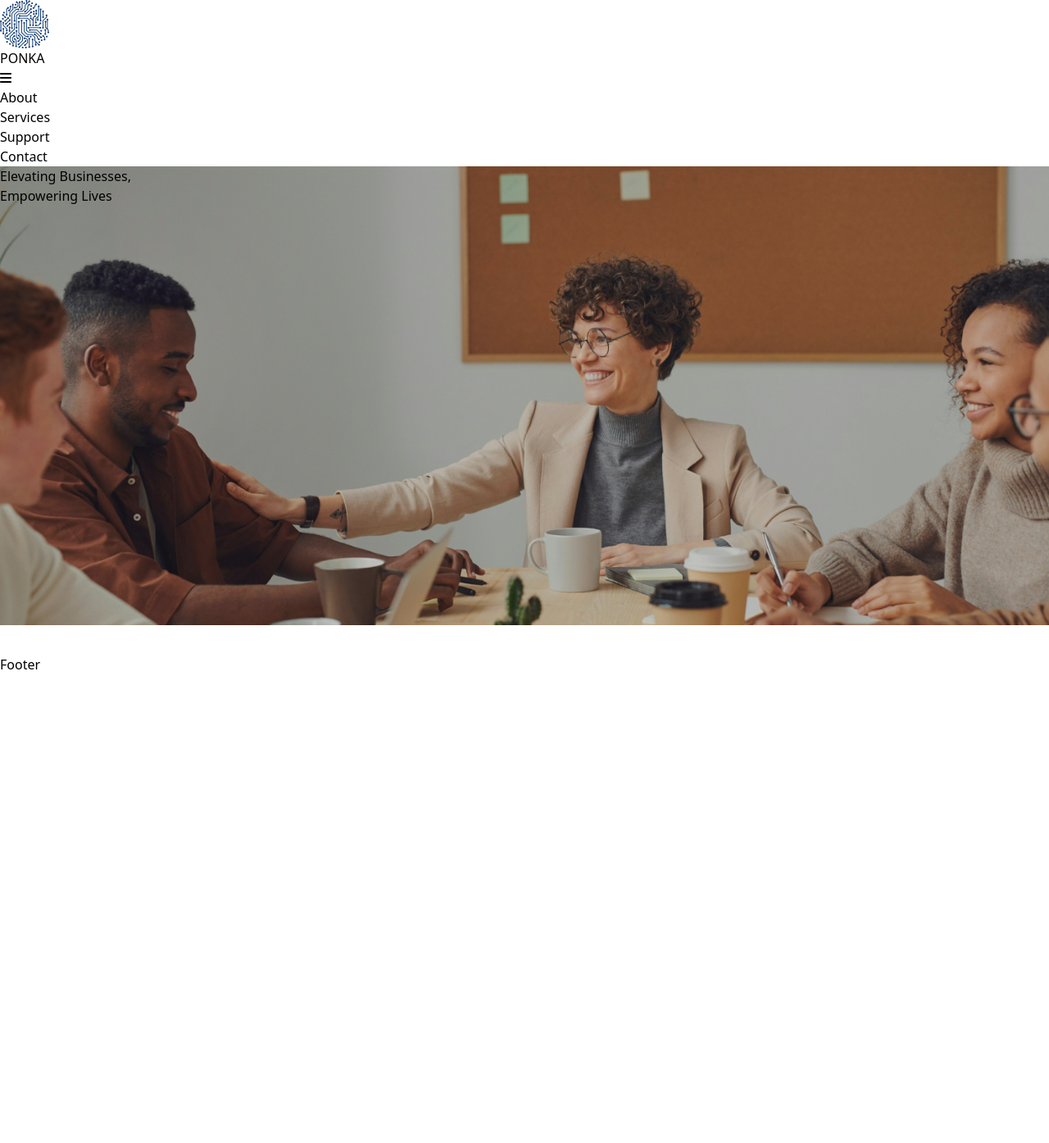
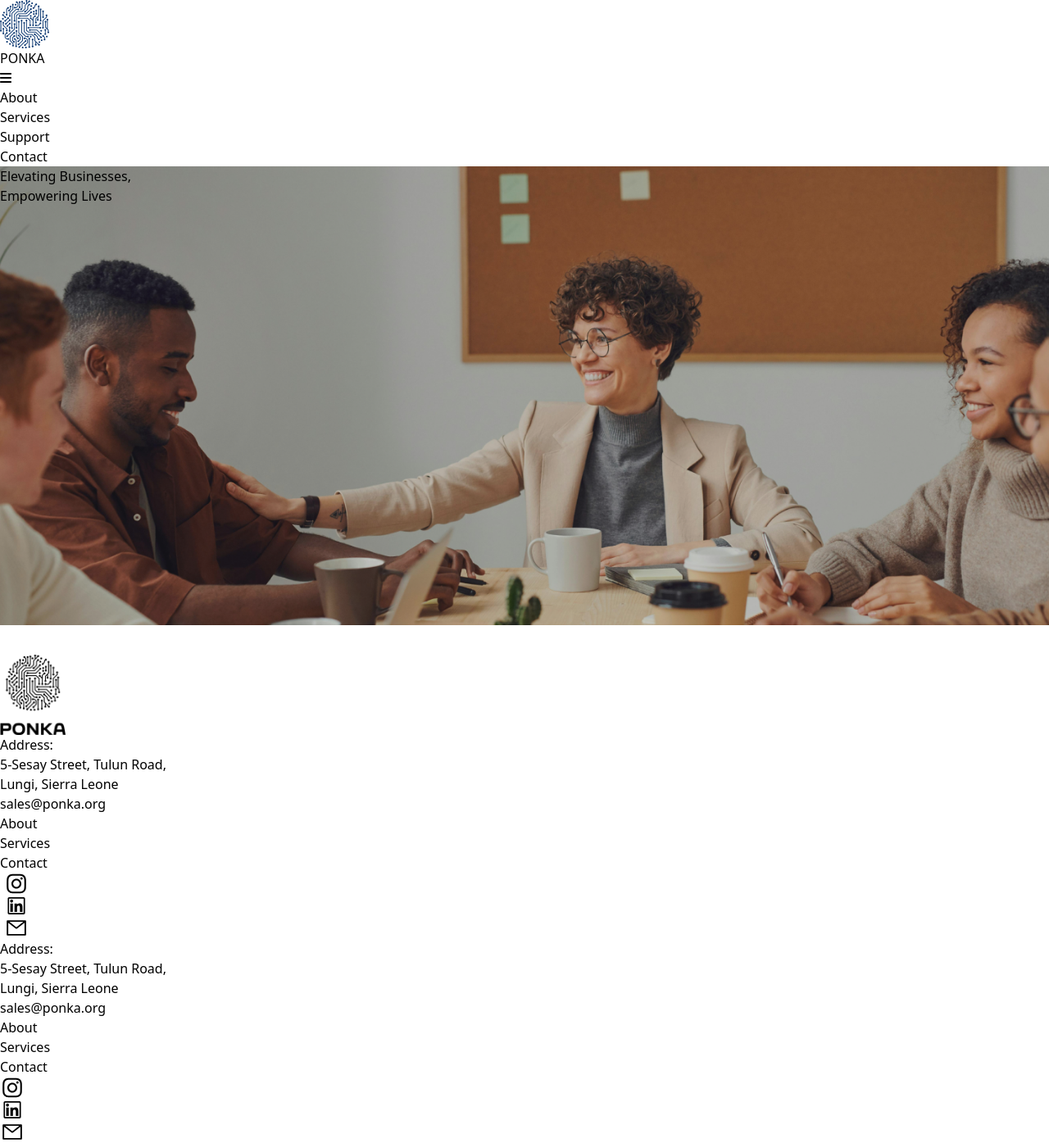
Before and after one commit to uiSubho98/ponka_test, a React (Vite) app: page / in a window 1280 px wide. Shown: the whole page at 82% size. Before the commit the page ends 823 px from the top, so only its background shows below. Built offline with nearby package versions, Linux system fonts and the light colour scheme.

Commit message:
footer added

```diff
--- a/src/App.jsx
+++ b/src/App.jsx
@@ -11,16 +11,20 @@ import Float from "./components/home/Float";
 function App() {
   return (
     <Router>
-      <Nav />
-      <Routes>
-        <Route path="/" element={<Home />} />
-        <Route path="/contact" element={<Contact/>} />
-        <Route path="/about" element={<About/>} />
-        <Route path="/support" element={<Support/>} />
-        <Route path="/service" element={<Service/>} />
-      </Routes>
-      <Float/>
-      <Footer/>
+      <div className="flex flex-col min-h-screen">
+        <Nav />
+        <main className="flex-grow">
+          <Routes>
+            <Route path="/" element={<Home />} />
+            <Route path="/contact" element={<Contact />} />
+            <Route path="/about" element={<About />} />
+            <Route path="/support" element={<Support />} />
+            <Route path="/service" element={<Service />} />
+          </Routes>
+        </main>
+        <Float />
+        <Footer />
+      </div>
     </Router>
   );
 }
--- a/src/components/home/Footer.jsx
+++ b/src/components/home/Footer.jsx
@@ -1,9 +1,92 @@
-import React from 'react'
+import React from "react";
+import FooterLogo from "../../assets/FooterLogo.png";
+import { Link } from "react-router-dom";
+import { FaInstagram,FaLinkedin } from "react-icons/fa";
+import { AiOutlineMail,AiOutlineLinkedin  } from "react-icons/ai";
 
-const Footer = () => {
+function Footer() {
   return (
-    <div>Footer</div>
-  )
+    <div className="bg-[#FCF9F9] w-full ">
+      <div className="max-w-7xl mx-auto py-6 px-4">
+        <div className="grid grid-cols-1 md:grid-cols-3 gap-4">
+    {/* section-1 */}
+          <div className="flex flex-col items-center my-3">
+            <img src={FooterLogo} alt="Footer Logo" width={80} height={80} />
+          </div>
+    {/* section-2 */}
+
+          <div className="my-3 sm:block hidden text-center border-l border-gray-300 flex flex-col items-center">
+            <p className="font-poppins text-xs md:text-lg">Address:</p>
+            <p className="font-poppins text-xs md:text-lg">5-Sesay Street, Tulun Road,</p>
+            <p className="font-poppins text-xs md:text-lg">Lungi, Sierra Leone</p>
+            <Link to="mailto:sales@ponka.org">
+              <p className="font-poppins text-xs md:text-lg">sales@ponka.org</p>
+            </Link>
+          </div>
+    {/* section-3 */}
+
+          <div className="my-3 sm:block hidden text-center border-l border-gray-300">
+            <p className="font-poppins text-xs md:text-lg">
+              <Link to="/about">About</Link>
+            </p>
+            <p className="font-poppins text-xs md:text-lg">
+              <Link to="/ourservices">Services</Link>
+            </p>
+            <p className="font-poppins text-xs md:text-lg">
+              <Link to="/contact">Contact</Link>
+            </p>
+            <div className="flex justify-center mt-1 items-center">
+              <a href="https://www.instagram.com/ponka.global?igsh=MWZ3NDRleWV1MzN1MQ%3D%3D&utm_source=qr" target="_blank">
+
+                <FaInstagram style={{ width: "40px", height: "27px" }} />
+              </a>
+              <a href="https://www.linkedin.com/company/ponka/" target="_blank">
+              <AiOutlineLinkedin  style={{ width: "40px", height: "27px" }} />
+              </a>
+              <a href="mailto:sales@ponka.org">
+              <AiOutlineMail style={{ width: "40px", height: "27px" }} />
+
+              </a>
+            </div>
+          </div>
+        </div>
+        <div className="flex flex-row justify-evenly items-center w-full  p-0 m-0">
+        <div className="my-3 sm:hidden gap-y-1 flex flex-col items-center  w-[50%] ">
+            <p className="font-poppins text-left text-xs md:text-lg">Address:</p>
+            <p className="font-poppins text-xs md:text-lg">5-Sesay Street, Tulun Road,</p>
+            <p className="font-poppins text-xs md:text-lg">Lungi, Sierra Leone</p>
+            <Link to="mailto:sales@ponka.org">
+              <p className="font-poppins text-xs md:text-lg">sales@ponka.org</p>
+            </Link>
+          </div>
+          <div className="my-3 sm:hidden block text-center border-l border-gray-300 w-[40%]">
+            <p className="font-poppins text-sm md:text-lg">
+              <Link to="/about">About</Link>
+            </p>
+            <p className="font-poppins text-sm md:text-lg">
+              <Link to="/ourservices">Services</Link>
+            </p>
+            <p className="font-poppins text-sm md:text-lg">
+              <Link to="/contact">Contact</Link>
+            </p>
+            <div className="flex justify-center mt-1 items-center">
+              <a href="https://www.instagram.com/ponka.global?igsh=MWZ3NDRleWV1MzN1MQ%3D%3D&utm_source=qr" target="_blank">
+
+                <FaInstagram style={{ width: "30px", height: "27px" }} />
+              </a>
+              <a href="https://www.linkedin.com/company/ponka/" target="_blank">
+              <AiOutlineLinkedin  style={{ width: "30px", height: "27px" }} />
+              </a>
+              <a href="mailto:sales@ponka.org">
+              <AiOutlineMail style={{ width: "30px", height: "27px" }} />
+
+              </a>
+            </div>
+          </div>
+        </div>
+      </div>
+    </div>
+  );
 }
 
-export default Footer
+export default Footer;
--- a/src/index.css
+++ b/src/index.css
@@ -1,6 +1,26 @@
 @tailwind base;
 @tailwind components;
 @tailwind utilities;
+
+
+html, body, #root {
+  height: 100%;
+}
+body {
+  display: flex;
+  flex-direction: column;
+  margin: 0;
+}
+
+#root {
+  display: flex;
+  flex-direction: column;
+  flex: 1;
+}
+
+.flex-grow {
+  flex-grow: 1;
+}
 
 .hero {
   background-image: url("./assets/hero.png");
--- a/src/pages/Support.jsx
+++ b/src/pages/Support.jsx
@@ -2,14 +2,17 @@
 const Support = () => {
   return (
     <div className="lg:mt-[8rem] mt-[7rem] sm:px-[10%] lg:px-[6%] md:[px-1%] px-[5%] sm:mx-[15%] lg:mx-[5%] md:mx-[1%] flex-col justify-center sm:justify-start  pb-10">
-    <div className="mb-8 lg:text-center md:text-center sm:mb-12 ">
+    <div className="mb-8  lg:text-center md:text-center sm:mb-12 ">
       <h1 className="text-[2rem] font-semibold md:text-[2rem] lg:text-[3rem] sm:text-[1.5rem] flex sm:flex-row sm:justify-center">
         Support <span className="hidden sm:block sm:mx-[1rem]"> Us </span>{" "}
       </h1>
-      <p className="font-semibold sm:mt-1 mt-2 text-[1.15rem] lg:text-[0.9rem] md:text-[0.75rem] sm:text-[1rem]">We welcome your inquiries, contributions, and partnership opportunities as we strive to make <span className="sm:block md:hidden">  a meaningful difference in the lives of those we serve.</span> </p>
-      <p className="font-semibold sm:mt-1 mt-2 text-[1.15rem] lg:text-[0.9rem] md:text-[0.75rem] sm:text-[1rem] hidden sm:block" > a meaningful difference in the lives of those we serve.</p>
+      <p className="font-semibold sm:mt-1 mt-2 text-[1.15rem] lg:text-[1rem] md:text-[0.75rem] sm:text-[1rem]">We welcome your inquiries, contributions, and partnership opportunities as we strive to make <span className="sm:block md:hidden">  a meaningful difference in the lives of those we serve.</span> </p>
+      <div className="flex justify-center">
+      <p className="font-semibold  w-[30rem] sm:mt-1 mt-2 text-[1.15rem] lg:text-[1rem] md:text-[0.75rem] sm:text-[1rem] hidden sm:block" > a meaningful difference in the lives of those we serve.</p>
+      </div>
     </div>
-    <div className="text-center  sm:mx-[24%] lg:mx-[35%] mx-[2%] px-[2%] lg:px-0 py-[5%] text-[1rem] bg-[#FCF9F9] ring-1 ring-[#DAE8F0] rounded-md">
+    <div className="flex justify-center">
+    <div className="text-center w-[30rem]  sm:mx-[24%]  py-[5%] text-[1rem] bg-[#FCF9F9] ring-1 ring-[#DAE8F0] rounded-md">
       <div className="px-[5%] mb-[10%] text-[0.75rem] md:text-[0.9rem] sm:text-[1rem] lg:text-[1rem]">
         <h1 className="font-semibold mb-2">Spread the Word</h1>
         <p>Help us spread awareness by sharing our impactful stories, photos, and videos on your social media platforms.</p>
@@ -21,6 +24,7 @@ const Support = () => {
       </div>
     </div>
     </div>
+    </div>
   );
 };
 
--- a/src/roots/Nav.jsx
+++ b/src/roots/Nav.jsx
@@ -1,5 +1,5 @@
-import { useState } from "react";
-import { NavLink,useLocation } from "react-router-dom";
+import { useState, useEffect } from "react";
+import { NavLink, useLocation } from "react-router-dom";
 import Logo from "../assets/NavLogo.png";
 import { FontAwesomeIcon } from "@fortawesome/react-fontawesome";
 import { faBars, faTimes } from "@fortawesome/free-solid-svg-icons";
@@ -16,17 +16,23 @@ const Nav = () => {
 
   let [open, setOpen] = useState(false);
 
+  useEffect(() => {
+    if (location.pathname) {
+      setOpen(false);
+    }
+  }, [location.pathname]);
+
   return (
     <div className="shadow-md w-full fixed top-0 h-20">
       <div className="md:flex items-center justify-between bg-white h-full px-7 md:px-16">
         <NavLink to="/">
-        <div
-          className="font-bold h-full text-2xl cursor-pointer flex items-center font-[Poppins]
+          <div
+            className="font-bold h-full text-2xl cursor-pointer flex items-center font-[Poppins]
       text-gray-800"
-        >
+          >
             <img src={Logo} alt="Logo" className="w-10 h-10 mr-2" />
-          <span className="text-[#012F6B]">PONKA</span>
-        </div>
+            <span className="text-[#012F6B]">PONKA</span>
+          </div>
         </NavLink>
         <div
           onClick={() => setOpen(!open)}
@@ -42,7 +48,8 @@ const Nav = () => {
         >
           {Links.map((link) => (
             <li key={link.name} className="md:ml-8 text-xl md:my-0 my-7">
-              <NavLink to ={link.link}
+              <NavLink
+                to={link.link}
                 className={`duration-500 ${
                   location.pathname === link.link
                     ? "text-[#012F6B] font-semibold"
```
Also changed, not shown: src/assets/FooterLogo.png.
